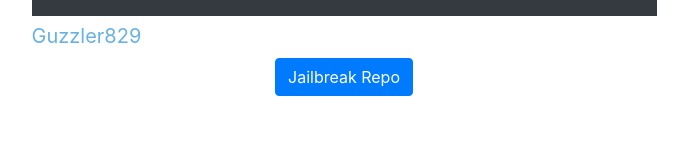
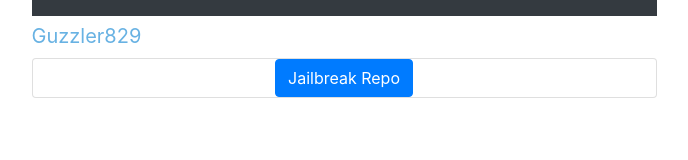
Before and after one commit to Guzzler829/guzzler829.github.io, a website: page index.html in a window 1280 px wide. Shown: the full height of the page, 296-984 px from the left. Drawn offline with nearby package versions, Linux system fonts and the light colour scheme.

Commit message:
Made html pages more elegant

```diff
--- a/index.html
+++ b/index.html
@@ -31,11 +31,13 @@
                 </button>
                 <br>
             </nav>
-            <center>
-                <form action="https://guzzler829.github.io/repo.html">
-                    <button type="submit" class="btn btn-primary">Jailbreak Repo</button>
-                </form>
-            </center>
+            <div class="card">
+                <center>
+                    <form action="https://guzzler829.github.io/repo.html">
+                        <button type="submit" class="btn btn-primary">Jailbreak Repo</button>
+                    </form>
+                </center>
+            </div>
         </div>
     </div>
     <script src="https://code.jquery.com/jquery-3.3.1.slim.min.js" integrity="sha384-q8i/X+965DzO0rT7abK41JStQIAqVgRVzpbzo5smXKp4YfRvH+8abtTE1Pi6jizo" crossorigin="anonymous"></script>
```
Also changed, not shown: repo.html (+2 -0 lines).
